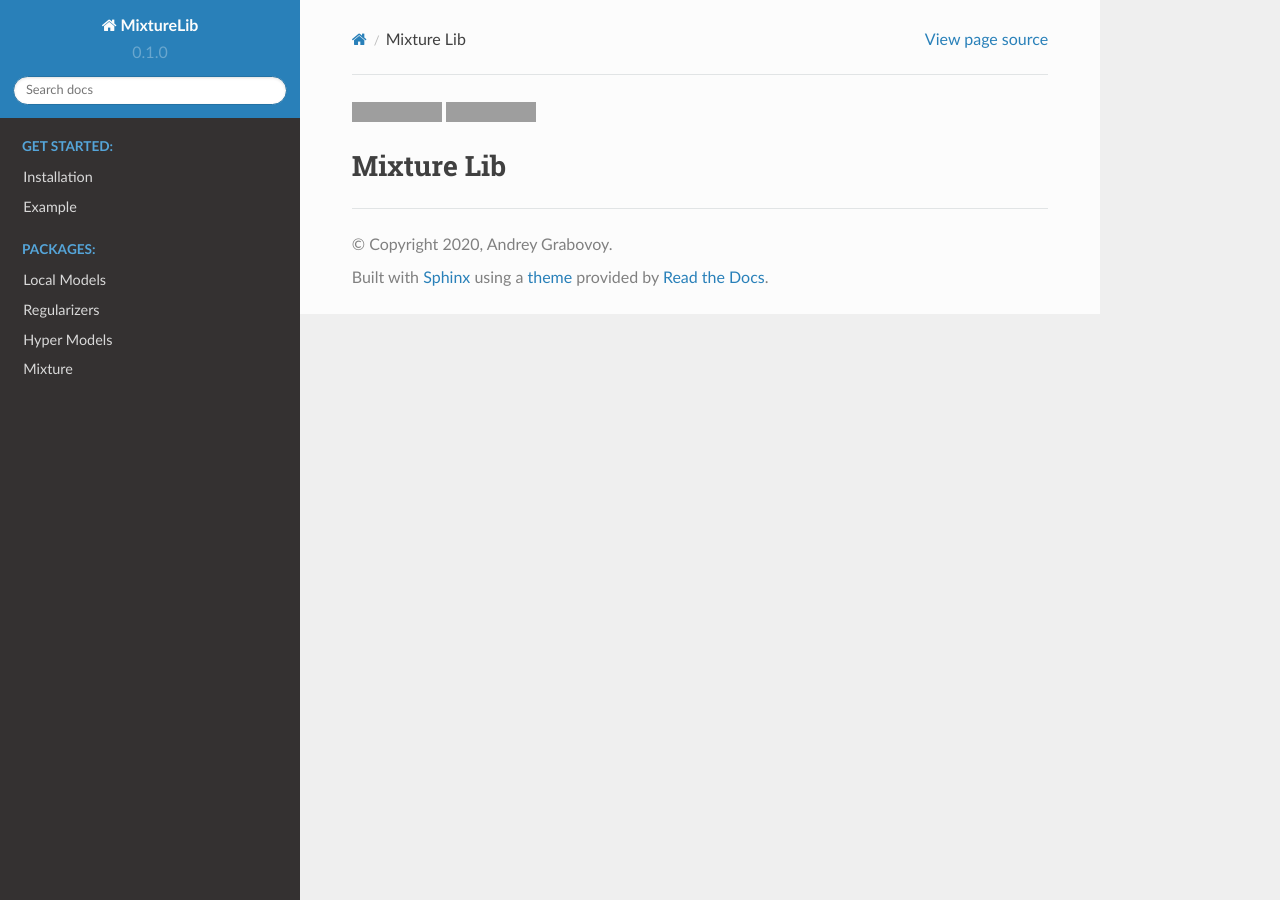
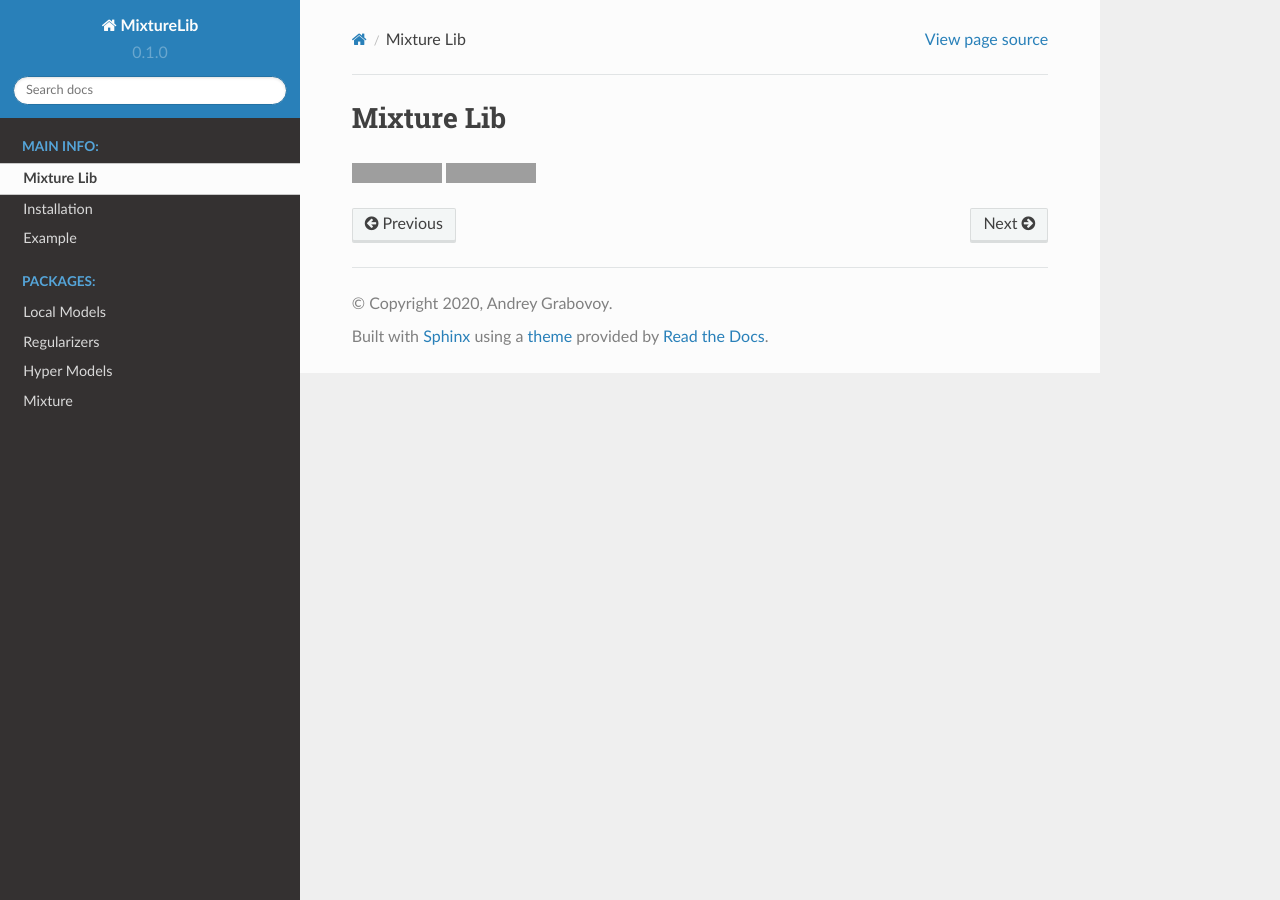
Before and after one commit to andriygav/MixtureLib, a Sphinx documentation site: the page built from doc/source/info.rst, in a window 1280 px wide. Built offline with Sphinx 7.4.7 and the Read the Docs theme 2.0.0, drawn with Linux system fonts in a browser that asks for light colours; grey boxes are pictures that could not be loaded.

Commit message:
fixed setup py

```diff
--- a/README.rst
+++ b/README.rst
@@ -1,3 +1,7 @@
+###########
+Mixture Lib
+###########
+
 |test| |docs|
 
 .. |test| image:: 	https://github.com/andriygav/MixtureLib/workflows/test/badge.svg
--- a/doc/source/index.rst
+++ b/doc/source/index.rst
@@ -8,8 +8,9 @@ Welcome to Mixture Lib!
 
 .. toctree::
    :maxdepth: 1
-   :caption: Get Started:
+   :caption: Main Info:
 
+   info.rst
    installation.rst
    example.rst
 
```
Also changed, not shown: other parts of README.rst (+0 -3 lines), 1 other file.
